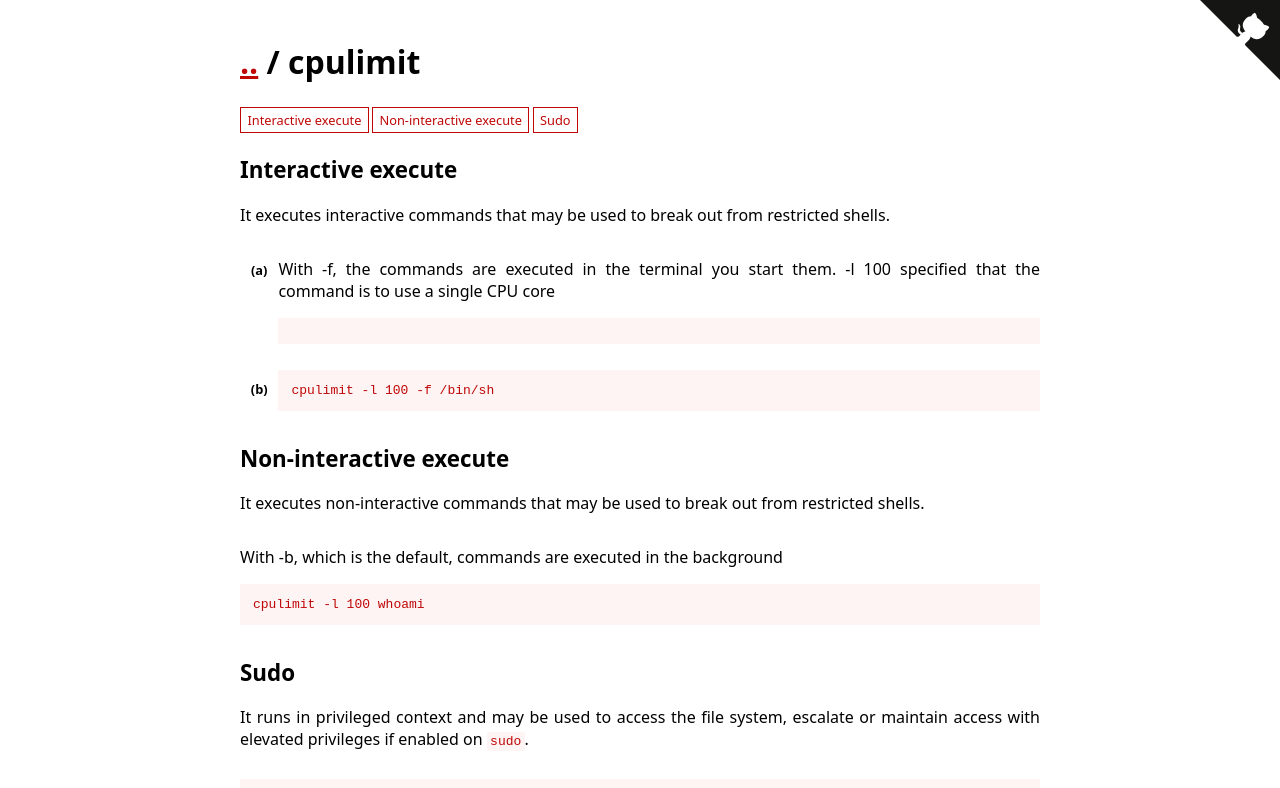
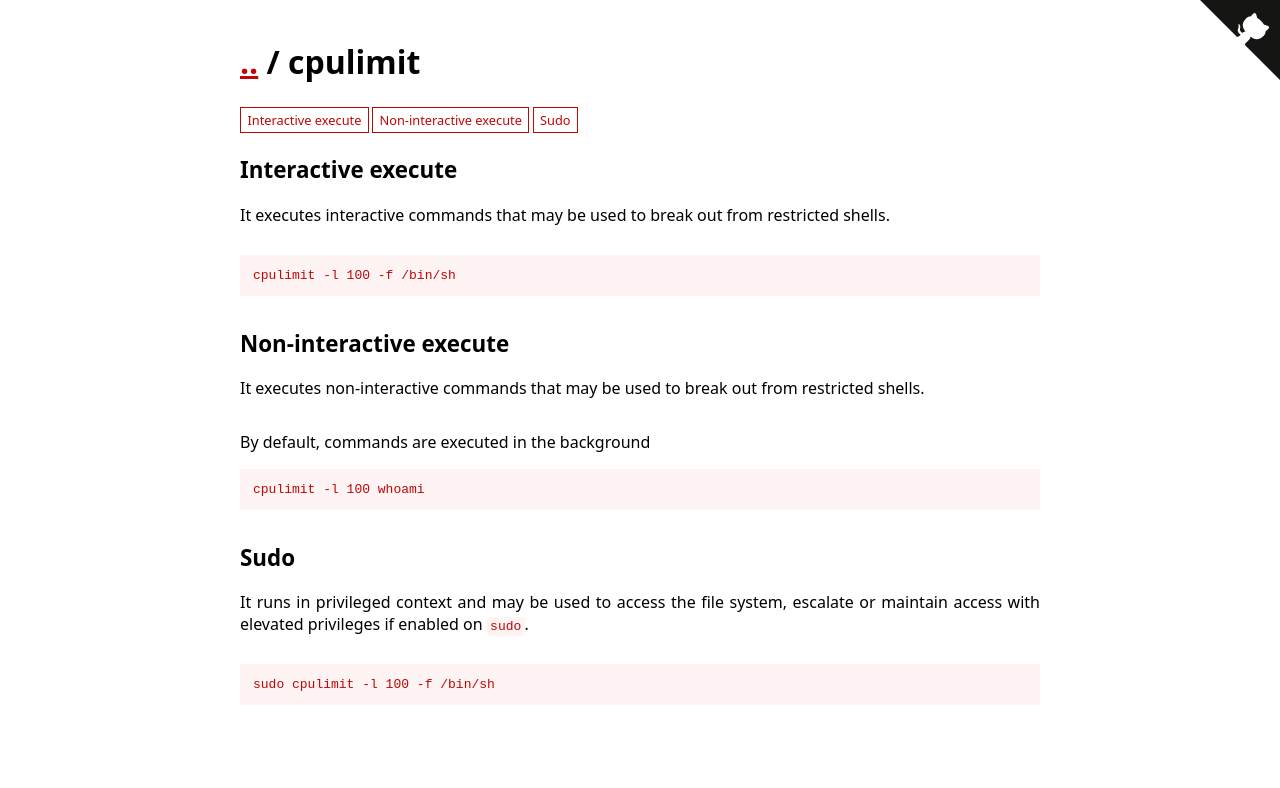
Before and after one commit to GTFOBins/GTFOBins.github.io, a Jekyll site: the page built from _gtfobins/cpulimit.md, in a window 1280 px wide. Shown: the top 788 px of the page. Built offline with Jekyll 4.4.1, drawn with Linux system fonts in a browser that asks for light colours.

Commit message:
Fix sudo example, remove interactive description

```diff
--- a/_gtfobins/cpulimit.md
+++ b/_gtfobins/cpulimit.md
@@ -1,11 +1,10 @@
 ---
 functions:
   execute-interactive:
-    - description: With -f, the commands are executed in the terminal you start them. -l 100 specified that the command is to use a single CPU core
     - code: cpulimit -l 100 -f /bin/sh
   execute-non-interactive:
-    - description: With -b, which is the default, commands are executed in the background
+    - description: By default, commands are executed in the background
       code: cpulimit -l 100 whoami
   sudo-enabled:
-    - sudo cpulimit -l 100 -f /bin/sh
+    - code: sudo cpulimit -l 100 -f /bin/sh
 ---
```
